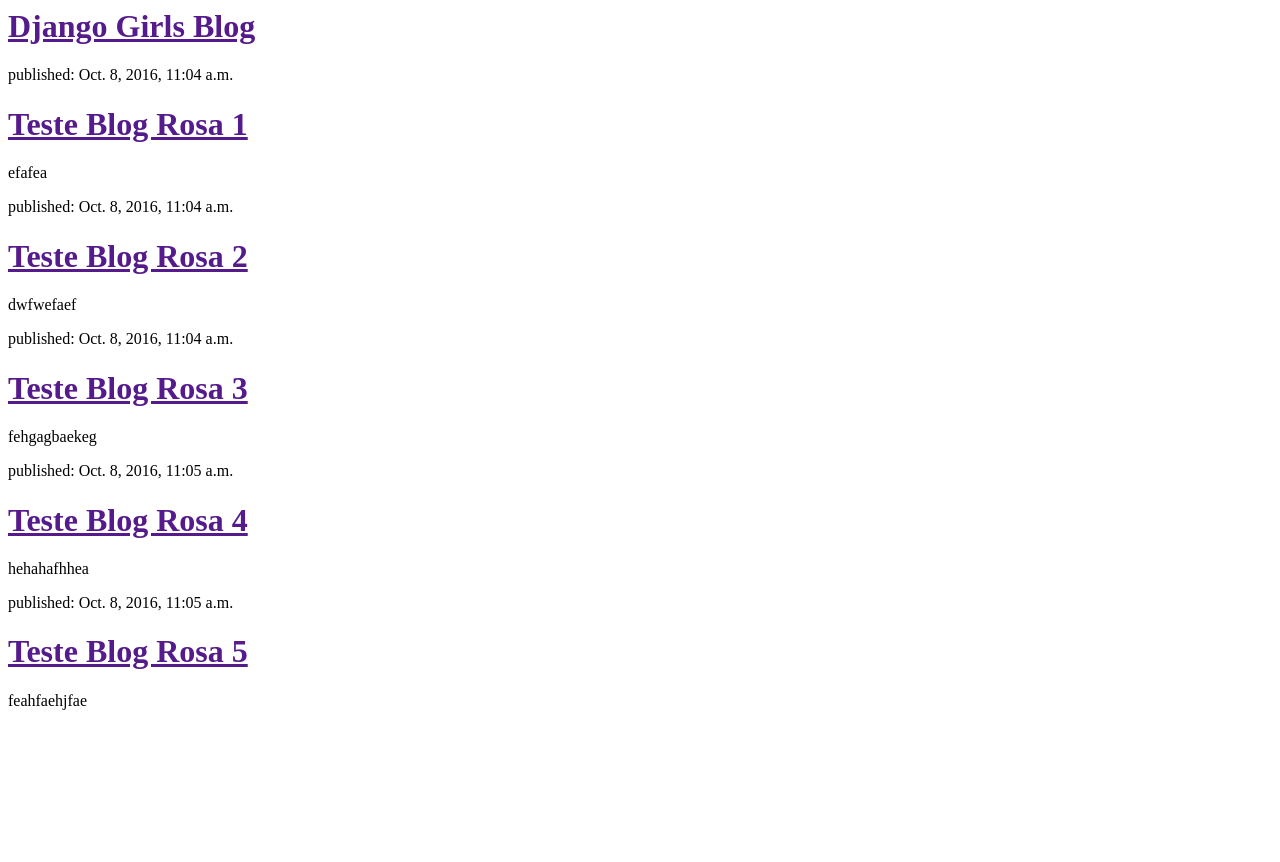
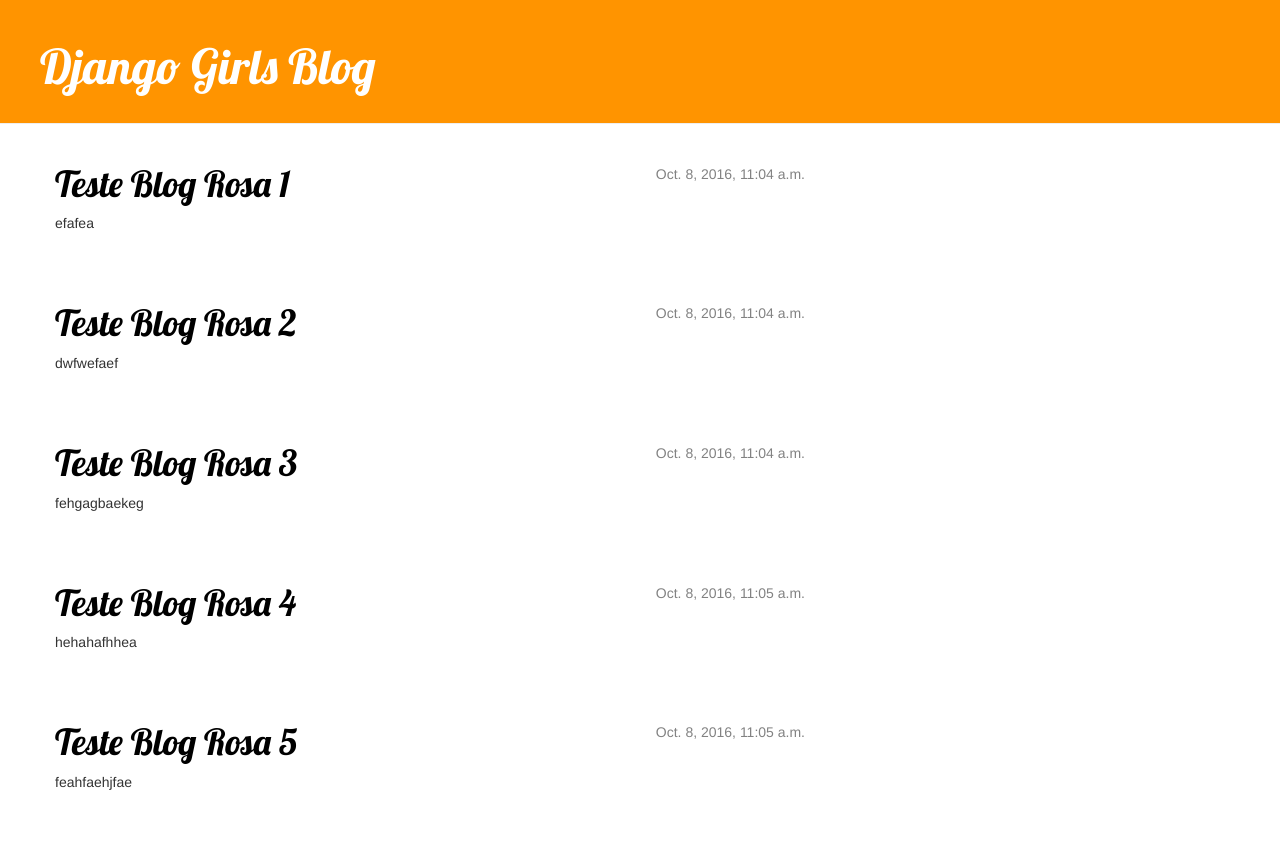
Before and after one commit to brunoamv/rogueBlog, a Django app: page / in a window 1280 px wide. Before the commit the page ends 710 px from the top, so only its background shows below. Run offline with Django 3.2, Linux system fonts and the light colour scheme; data comes from the database, SQL or seed files in the repository; some libraries are stand-ins or nearby versions.

Commit message:
Tentativa de colocar no ar

```diff
--- a/app.py
+++ b/app.py
@@ -4,7 +4,7 @@ app = Flask(__name__)
 
 @app.route('/')
 def hello():
-    return "Hello World!"
+    return "<h1 align=center>Espaço Rogue (Rosa Yogue)!</h1><h4 align=center>Em construção</h4><br><br><br><h2 align=center>Acesse: https://www.facebook.com/espacorogue/ </h2> <h4 align=center>Para maiores informações</h4>"
 
 if __name__ == '__main__':
     app.run()
--- /dev/null
+++ b/blog/static/css/blog.css
@@ -0,0 +1,46 @@
+.page-header {
+    background-color: #ff9400;
+    margin-top: 0;
+    padding: 20px 20px 20px 40px;
+}
+
+.page-header h1, .page-header h1 a, .page-header h1 a:visited, .page-header h1 a:active {
+    color: #ffffff;
+    font-size: 36pt;
+    text-decoration: none;
+}
+
+.content {
+    margin-left: 40px;
+}
+
+h1, h2, h3, h4 {
+    font-family: 'Lobster', cursive;
+}
+
+.date {
+    float: right;
+    color: #828282;
+}
+
+.save {
+    float: right;
+}
+
+.post-form textarea, .post-form input {
+    width: 100%;
+}
+
+.top-menu, .top-menu:hover, .top-menu:visited {
+    color: #ffffff;
+    float: right;
+    font-size: 26pt;
+    margin-right: 20px;
+}
+
+.post {
+    margin-bottom: 70px;
+}
+
+.post h1 a, .post h1 a:visited {
+    color: #000000;
--- /dev/null
+++ b/blog/templates/blog/base.html
@@ -0,0 +1,26 @@
+{% load staticfiles %}
+
+<html>
+    <head>
+    	<link rel="stylesheet" href="//maxcdn.bootstrapcdn.com/bootstrap/3.2.0/css/bootstrap.min.css">
+		<link rel="stylesheet" href="//maxcdn.bootstrapcdn.com/bootstrap/3.2.0/css/bootstrap-theme.min.css">
+		<link rel="stylesheet" href="{% static 'css/blog.css' %}">
+		<link href="https://fonts.googleapis.com/css?family=Lobster&subset=latin,latin-ext" rel="stylesheet" type="text/css">
+
+
+        <title>Django Girls blog</title>
+    </head>
+    <body>
+    	<div class="page-header">
+    	    <h1><a href="/">Django Girls Blog</a></h1>
+    	</div>
+    	<div class="content container">
+    	    <div class="row">
+    	        <div class="col-md-8">
+    	        {% block content %}
+    	        {% endblock %}
+    	        </div>
+    	    </div>
+    	</div>
+	</body>
+</html>
--- a/blog/templates/blog/post_list.html
+++ b/blog/templates/blog/post_list.html
@@ -1,22 +1,13 @@
-<html>
-    <head>
-        <title>Django Girls blog</title>
-    </head>
-    <body>
-        <div>
-            <h1><a href="">Django Girls Blog</a></h1>
+{% extends 'blog/base.html' %}
+
+{% block content %}
+    {% for post in posts %}
+        <div class="post">
+            <div class="date">
+                {{ post.published_date }}
+            </div>
+            <h1><a href="">{{ post.title }}</a></h1>
+            <p>{{ post.text|linebreaksbr }}</p>
         </div>
-
-
-
-    	{% for post in posts %}
-    <div>
-        <p>published: {{ post.published_date }}</p>
-        <h1><a href="">{{ post.title }}</a></h1>
-        <p>{{ post.text|linebreaksbr }}</p>
-    </div>
-		{% endfor %}
-
-
-    </body>
-</html>
+    {% endfor %}
+{% endblock content %}
```
